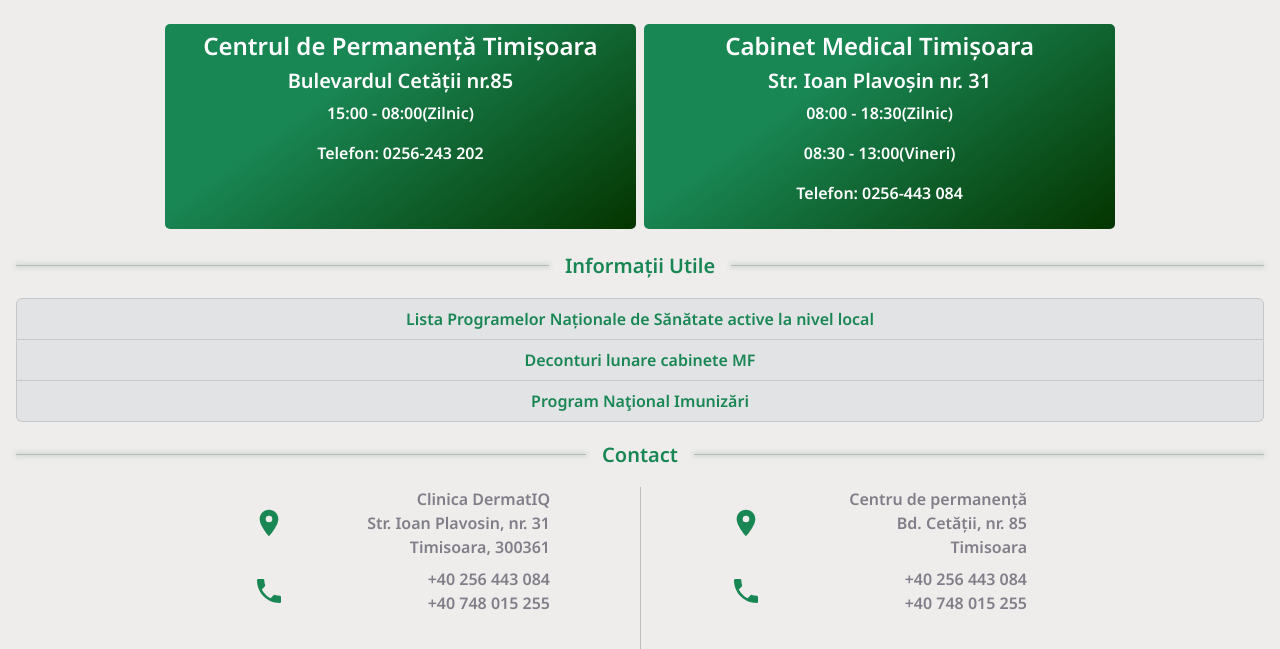
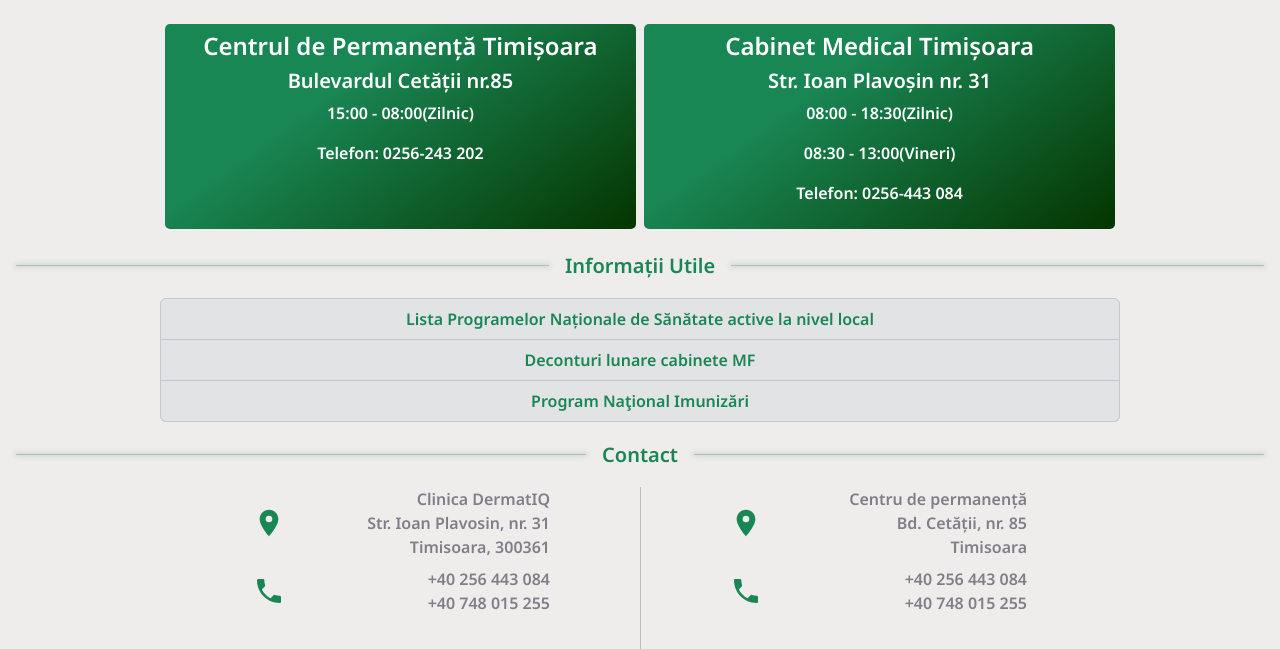
Before and after one commit to CristiScarlat/dr-claudia-iftode-website-nextjs, a Next.js app: page / in a window 1280 px wide. Shown: the part 1271-1920 px from the top of the page. Built offline with nearby package versions, Linux system fonts and the light colour scheme.

Commit message:
fix info style

```diff
--- a/app/_components/info.js
+++ b/app/_components/info.js
@@ -7,7 +7,7 @@
     {label: "Program Naţional Imunizări", href: "https://www.dsptimis.ro/programe-nationale-de-sanatate/program-national-imunizari"}
   ]
   return(
-    <div>
+    <div style={{margin: "auto", maxWidth: "60rem"}}>
       <ListGroup>
         {infoData.map(item => (
           <ListGroup.Item key={item.href} className="text-center" variant="secondary">
```
